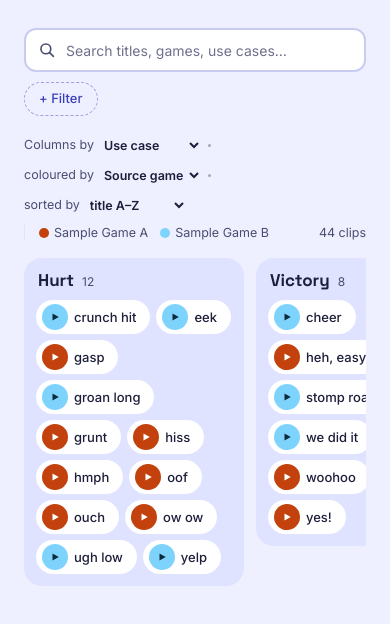
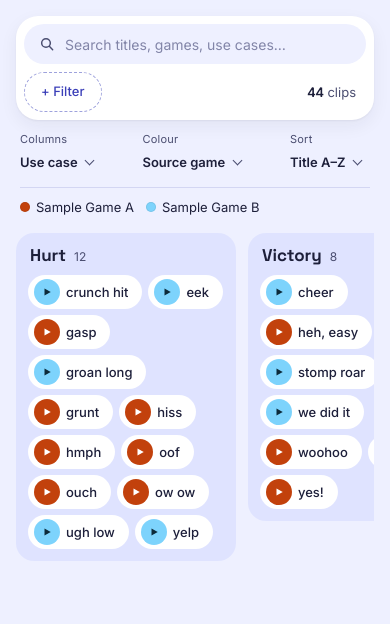
Before and after one commit to pomodorozhong/jipandan-clip-gallary, a website: page src/index.html in a window 390 px wide. Drawn offline with Linux system fonts and the light colour scheme.

Commit message:
style: put search, filters and the count on one card, with a cleaner view line
A design review of the top bar found mismatched heights (44px search, 34px chips), two shapes side by side, dot separators that read as bullets, dropdowns of a fixed width whatever their value, four text sizes, and a colour key that wrapped onto a third line. From the high-fidelity mockup, design H2:

- A white card holds search, + Filter and the count ("20 of 102 clips", number in bold). Every control on it is 40px tall and fully round; search is a soft field that turns white with a blue ring while typing, with a "/" hint.
- Under it, the view line: "Columns Use case · Colour Source game · Sort Batch" as label + value pairs, each value a text-like dropdown with its own chevron, sized to its text. Spacing replaces the dots. A hairline divides it from the colour key, which wraps inside its own column so the divider never dangles.
- Phone and narrow windows: search takes the card's width; the settings sit in three columns (label over value), then a horizontal hairline, then the key.
- In the gallery, "/" jumps to search (by physical key, so it works with an Asian input method on). The triage page keeps "/" for its use case filter.
- The filter component gets a --fc-height variable, which the gallery sets to 40px.

Co-Authored-By: Claude Opus 5.5 <noreply@anthropic.com>

```diff
--- a/src/assets/app.js
+++ b/src/assets/app.js
@@ -151,11 +151,10 @@
 
   function sortOptions() {
     return [
-      // Read after "sorted by" in the view bar.
-      { value: 'title', label: 'title A–Z' },
-      { value: 'title-desc', label: 'title Z–A' },
-      { value: 'file', label: 'file order' },
-      ...dims.map((d) => ({ value: 'dim:' + d.key, label: d.label.toLowerCase() })),
+      { value: 'title', label: 'Title A–Z' },
+      { value: 'title-desc', label: 'Title Z–A' },
+      { value: 'file', label: 'File order' },
+      ...dims.map((d) => ({ value: 'dim:' + d.key, label: d.label })),
     ];
   }
 
@@ -167,12 +166,27 @@
       return opt;
     }));
     select.value = value;
+    fitSelect(select);
+  }
+
+  // The view line's dropdowns read as text: each is as wide as its chosen value, plus room for the chevron.
+  const measure = document.createElement('canvas').getContext('2d');
+  function fitViewSelects() {
+    ['columns-by', 'colour-by', 'sort-by'].forEach((id) => fitSelect($(id)));
+  }
+
+  function fitSelect(select) {
+    const option = select.options[select.selectedIndex];
+    if (!option || !select.closest('.ghost')) return;
+    measure.font = getComputedStyle(select).font;
+    const pad = parseFloat(getComputedStyle(select).paddingLeft) + 24;
+    select.style.width = Math.ceil(measure.measureText(option.text).width + pad) + 'px';
   }
 
   function buildControls() {
     const dimOptions = dims.map((d) => ({ value: d.key, label: d.label }));
     fillSelect($('columns-by'), dimOptions, state.cols);
-    fillSelect($('colour-by'), dimOptions.concat({ value: 'none', label: 'nothing' }), state.colour);
+    fillSelect($('colour-by'), dimOptions.concat({ value: 'none', label: 'Nothing' }), state.colour);
     fillSelect($('sort-by'), sortOptions(), state.sort);
     $('search').value = state.q;
 
@@ -314,9 +328,9 @@
       span.append(swatch, value);
       return span;
     }));
-    $('total').textContent = visible.length === clips.length
-      ? `${clips.length} clips`
-      : `${visible.length} of ${clips.length} clips`;
+    const shown = document.createElement('b');
+    shown.textContent = visible.length;
+    $('total').replaceChildren(shown, visible.length === clips.length ? ' clips' : ` of ${clips.length} clips`);
 
     const message = $('message');
     message.hidden = visible.length > 0;
@@ -482,9 +496,22 @@
   // ---------- start ----------
 
   function wireControls() {
-    $('columns-by').addEventListener('change', (e) => { state.cols = e.target.value; update(); });
-    $('colour-by').addEventListener('change', (e) => { state.colour = e.target.value; update(); });
-    $('sort-by').addEventListener('change', (e) => { state.sort = e.target.value; update(); });
+    $('columns-by').addEventListener('change', (e) => { state.cols = e.target.value; fitSelect(e.target); update(); });
+    $('colour-by').addEventListener('change', (e) => { state.colour = e.target.value; fitSelect(e.target); update(); });
+    $('sort-by').addEventListener('change', (e) => { state.sort = e.target.value; fitSelect(e.target); update(); });
+    // Fonts load after the first draw, and the phone layout changes the padding: size the dropdowns again.
+    if (document.fonts) document.fonts.ready.then(fitViewSelects);
+    matchMedia('(max-width: 720px)').addEventListener('change', fitViewSelects);
+    // In the gallery, "/" jumps to search (the triage page uses it for its use case filter).
+    if (GALLERY) {
+      document.addEventListener('keydown', (e) => {
+        // The physical key, so it works with an Asian input method switched on too.
+        if (e.code !== 'Slash' || e.shiftKey || e.isComposing || e.keyCode === 229 || e.metaKey || e.ctrlKey || e.altKey) return;
+        if (e.target.closest && e.target.closest('input, select, textarea, [contenteditable]')) return;
+        e.preventDefault();
+        $('search').focus();
+      });
+    }
     $('search').addEventListener('input', (e) => { state.q = e.target.value.trim(); update(); filterBar.refresh(); });
     window.addEventListener('hashchange', () => { readHash(); buildControls(); render(); openLinkedClip(); });
     wireClipBar();
--- a/src/assets/filter-chips.css
+++ b/src/assets/filter-chips.css
@@ -4,6 +4,7 @@
 .fc-bar {
   --fc-accent: var(--link, #3b3fb8);       /* "is" chips, links, focus */
   --fc-not: #b8401c;                       /* "is not" chips */
+  --fc-height: 34px;                       /* every chip, and the "+ Filter" chip */
   --fc-flag: #ffd24a;                      /* on/off chips, such as "★ Starred" */
   --fc-flag-ink: #3a2f00;
   --fc-surface: var(--surface, #ffffff);   /* menus */
@@ -24,8 +25,8 @@
 
 /* The dashed "+ Filter" chip */
 .fc-add {
-  height: 34px;
-  padding: 0 14px;
+  height: var(--fc-height);
+  padding: 0 16px;
   border: 1.5px dashed var(--fc-dash);
   border-radius: 999px;
   background: transparent;
@@ -37,7 +38,7 @@
 .fc-chip {
   display: inline-flex;
   align-items: stretch;
-  height: 34px;
+  height: var(--fc-height);
   max-width: min(360px, 100%);
   border-radius: 999px;
   background: var(--fc-accent);
--- a/src/assets/style.css
+++ b/src/assets/style.css
@@ -7,6 +7,8 @@
   --link: #3b3fb8;
   --accent: #e8542a;
   --broken: #9b9db8;
+  --line: #d3d6f3;   /* hairlines and quiet borders */
+  --faint: #8285a8;  /* placeholders and hints */
 }
 
 * { box-sizing: border-box; }
@@ -19,97 +21,134 @@ body {
 }
 
 .page {
-  padding: 28px 24px;
+  padding: 24px;
   display: flex;
   flex-direction: column;
   gap: 16px;
 }
 
-/* Toolbar: search and + Filter, the ways to find clips */
+/* Top bar. One height and one round shape for every control on the search card, two text sizes. */
 .toolbar {
+  --control: 40px;
+  display: flex;
+  flex-direction: column;
+  gap: 12px;
+}
+
+/* The search card: search, + Filter and the count, the ways to find clips */
+.findbar {
   display: flex;
   flex-wrap: wrap;
   align-items: center;
-  gap: 10px;
+  gap: 8px;
+  padding: 8px;
+  border-radius: 28px;
+  background: var(--surface);
+  box-shadow: 0 1px 2px rgba(29, 31, 58, .06), 0 6px 18px rgba(29, 31, 58, .06);
 }
-/* Search: a wide field with an icon and an outline, the first thing on the page. */
 .searchbox {
-  flex: 1 1 260px;
-  max-width: 400px;
+  flex: 1 1 280px;
+  max-width: 380px;
+  min-width: 0;
   display: flex;
   align-items: center;
   gap: 8px;
-  min-height: 44px;
-  padding: 0 14px 0 12px;
-  border: 2px solid #c9ccf0;
-  border-radius: 12px;
-  background: var(--surface);
+  height: var(--control);
+  padding: 0 14px;
+  border: 1px solid transparent;
+  border-radius: 999px;
+  background: var(--bg);
   cursor: text;
 }
-.searchbox:hover { border-color: #a9addf; }
-.searchbox:focus-within { border-color: var(--link); box-shadow: 0 0 0 3px rgba(59, 63, 184, .15); }
-.searchbox svg { flex: none; width: 18px; height: 18px; fill: none; stroke: var(--muted); stroke-width: 2.2; stroke-linecap: round; }
+.searchbox:hover { border-color: var(--line); }
+.searchbox:focus-within { border-color: var(--link); background: var(--surface); box-shadow: 0 0 0 3px rgba(59, 63, 184, .16); }
+.searchbox svg { flex: none; width: 16px; height: 16px; fill: none; stroke: var(--muted); stroke-width: 2.2; stroke-linecap: round; }
 .searchbox input {
   flex: 1;
   min-width: 0;
-  height: 38px;
+  height: 100%;
   border: 0;
   outline: 0;
   background: none;
   font: 400 14px Inter, system-ui, sans-serif;
   color: var(--ink);
 }
-.searchbox input::placeholder { color: var(--muted); opacity: .8; }
+.searchbox input::placeholder { color: var(--faint); }
+.searchbox kbd { flex: none; padding: 1px 6px; border: 1px solid var(--line); border-radius: 6px; font: 500 11px Inter, system-ui, sans-serif; color: var(--faint); }
+.searchbox:focus-within kbd { visibility: hidden; }
 .visually-hidden { position: absolute; width: 1px; height: 1px; overflow: hidden; clip: rect(0 0 0 0); white-space: nowrap; }
 
-/* Filters */
-/* The "+ Filter" bar itself is styled by filter-chips.css. */
-.filters { min-height: 34px; }
+/* The "+ Filter" bar is styled by filter-chips.css; here it only takes the card's height. */
+.filters .fc-bar { --fc-height: var(--control); --fc-dash: #9ea2dc; }
 
-/* View bar: how the board looks, as a quiet sentence of small text dropdowns, then the colour key and the count */
+.total { margin-left: auto; padding: 0 10px 0 4px; font-size: 13px; color: var(--muted); white-space: nowrap; font-variant-numeric: tabular-nums; }
+.total b { font-weight: 600; color: var(--ink); }
+
+/* The view line: label + value pairs, each value a text-like dropdown sized to its text, then the colour key */
 .viewbar {
   display: flex;
   flex-wrap: wrap;
   align-items: center;
-  gap: 6px 14px;
-  font-size: 12.5px;
+  gap: 6px 16px;
+  padding: 0 12px;
+  font-size: 13px;
   color: var(--muted);
 }
-.view-settings { display: flex; flex-wrap: wrap; align-items: center; gap: 4px 6px; }
-.view-settings label { display: inline-flex; align-items: center; gap: 2px; white-space: nowrap; }
-.view-settings select {
-  height: 26px;
-  padding: 0 2px 0 4px;
+.view-settings { display: flex; flex-wrap: wrap; align-items: center; gap: 4px 18px; }
+.view-item { display: inline-flex; align-items: center; gap: 2px; white-space: nowrap; }
+.ghost { position: relative; display: inline-flex; max-width: 100%; }
+.ghost select {
+  appearance: none;
+  -webkit-appearance: none;
+  max-width: 100%;
+  height: 30px;
+  margin: 0;
+  padding: 0 24px 0 8px;
   border: 0;
-  border-radius: 6px;
-  background: none;
-  font: 600 12.5px Inter, system-ui, sans-serif;
+  border-radius: 8px;
+  background: transparent;
+  font: 600 13px Inter, system-ui, sans-serif;
   color: var(--ink);
+  text-overflow: ellipsis;
   cursor: pointer;
 }
-.view-settings select:hover { background: var(--surface); }
-.view-settings select:focus-visible { outline: 2px solid var(--link); outline-offset: 1px; }
-.view-dot { width: 3px; height: 3px; border-radius: 50%; background: currentColor; opacity: .45; }
-.view-sep { width: 1px; height: 16px; background: var(--column); }
-.view-sep:has(+ .legend:empty) { display: none; }
+.ghost::after {
+  content: "";
+  position: absolute;
+  right: 9px;
+  top: 50%;
+  width: 6px;
+  height: 6px;
+  margin-top: -5px;
+  border-right: 1.6px solid var(--muted);
+  border-bottom: 1.6px solid var(--muted);
+  transform: rotate(45deg);
+  pointer-events: none;
+}
+.ghost select:hover { background: rgba(255, 255, 255, .75); }
+.ghost select:focus-visible { outline: 2px solid var(--link); outline-offset: 0; background: var(--surface); }
+.view-rule { width: 1px; align-self: stretch; min-height: 18px; background: var(--line); }
+.view-rule:has(+ .legend:empty) { display: none; }
 
 /* Legend: the colour key */
-.legend {
-  display: flex;
-  flex-wrap: wrap;
-  gap: 4px 12px;
+/* The key takes the rest of the line and wraps inside it, so it never drops below the divider and leaves it dangling. */
+.legend { flex: 1 1 0; min-width: 240px; display: flex; flex-wrap: wrap; align-items: center; gap: 4px 14px; color: var(--ink); }
+.legend span { display: inline-flex; align-items: center; gap: 6px; white-space: nowrap; }
+.legend i { width: 10px; height: 10px; border-radius: 999px; box-shadow: inset 0 0 0 1px rgba(0, 0, 0, .08); }
+
+/* Phone (and narrow windows): search takes the card's width; settings sit in three columns (label over value), a hairline, then the key. */
+@media (max-width: 720px) {
+  .page { padding: 16px; }
+  .findbar { border-radius: 22px; }
+  .searchbox { flex-basis: 100%; max-width: none; }
+  .searchbox kbd { display: none; }
+  .viewbar { flex-direction: column; align-items: stretch; gap: 10px; padding: 0 4px; }
+  .view-settings { display: grid; grid-template-columns: repeat(3, minmax(0, auto)); justify-content: space-between; gap: 0 12px; }
+  .view-item { flex-direction: column; align-items: flex-start; gap: 0; min-width: 0; font-size: 11px; letter-spacing: .02em; }
+  .view-item .ghost select { padding-left: 0; }
+  .view-rule { width: auto; height: 1px; min-height: 0; }
+  .legend { flex: none; min-width: 0; gap: 6px 12px; }
 }
-.legend span {
-  display: flex;
-  align-items: center;
-  gap: 5px;
-}
-.legend i {
-  width: 10px;
-  height: 10px;
-  border-radius: 999px;
-}
-.total { margin-left: auto; color: var(--muted); white-space: nowrap; }
 
 .message {
   margin: 0;
--- a/src/index.html
+++ b/src/index.html
@@ -13,24 +13,25 @@
 </head>
 <body>
   <div class="page">
-    <!-- Finding clips first; how the board looks sits underneath, quieter. -->
+    <!-- Finding clips, on one card: search, filters and how many clips match. -->
     <header class="toolbar">
-      <label class="searchbox"><svg viewBox="0 0 24 24" aria-hidden="true"><circle cx="10.5" cy="10.5" r="6.5"/><path d="m15.5 15.5 5 5"/></svg><span class="visually-hidden">Search</span><input id="search" type="search" placeholder="Search titles, games, use cases…" autocomplete="off"></label>
+      <div class="findbar">
+        <label class="searchbox"><svg viewBox="0 0 24 24" aria-hidden="true"><circle cx="10.5" cy="10.5" r="6.5"/><path d="m15.5 15.5 5 5"/></svg><span class="visually-hidden">Search</span><input id="search" type="search" placeholder="Search titles, games, use cases…" autocomplete="off"><kbd aria-hidden="true">/</kbd></label>
         <div class="filters" id="filters" aria-label="Filters"></div>
-    </header>
+        <span class="total" id="total" aria-live="polite"></span>
+      </div>
 
+      <!-- How the board looks, quieter, under the card. -->
       <div class="viewbar">
         <div class="view-settings" aria-label="View">
-        <label>Columns by <select id="columns-by"></select></label>
-        <span class="view-dot" aria-hidden="true"></span>
-        <label>coloured by <select id="colour-by"></select></label>
-        <span class="view-dot" aria-hidden="true"></span>
-        <label>sorted by <select id="sort-by"></select></label>
+          <label class="view-item"><span>Columns</span><span class="ghost"><select id="columns-by"></select></span></label>
+          <label class="view-item"><span>Colour</span><span class="ghost"><select id="colour-by"></select></span></label>
+          <label class="view-item"><span>Sort</span><span class="ghost"><select id="sort-by"></select></span></label>
         </div>
-      <span class="view-sep" aria-hidden="true"></span>
+        <span class="view-rule" aria-hidden="true"></span>
         <div class="legend" id="legend"></div>
-      <span class="total" id="total" aria-live="polite"></span>
       </div>
+    </header>
 
     <p class="message" id="message" hidden></p>
 
--- a/triage/triage.css
+++ b/triage/triage.css
@@ -16,8 +16,6 @@
 .shell { display: grid; grid-template-columns: 320px minmax(0, 1fr); height: 100vh; }
 .main { display: flex; flex-direction: column; gap: 14px; min-width: 0; padding: 20px 24px; overflow-y: auto; }
 .main .toolbar { gap: 8px; }
-.main .searchbox { min-height: 36px; }
-.main .searchbox input { height: 30px; font-size: 13px; }
 
 .side { display: flex; flex-direction: column; min-height: 0; background: var(--surface); border-right: 1px solid var(--column); }
 .side-top { flex: none; display: flex; align-items: center; justify-content: space-between; gap: 12px; padding: 20px 18px 14px; }
```
Also changed, not shown: docs/filter-chips.md (+1 -0 lines), docs/using-the-viewer.md (+4 -4 lines), triage/index.html (+10 -9 lines). Lines whose indentation alone changed are shown as unchanged.
